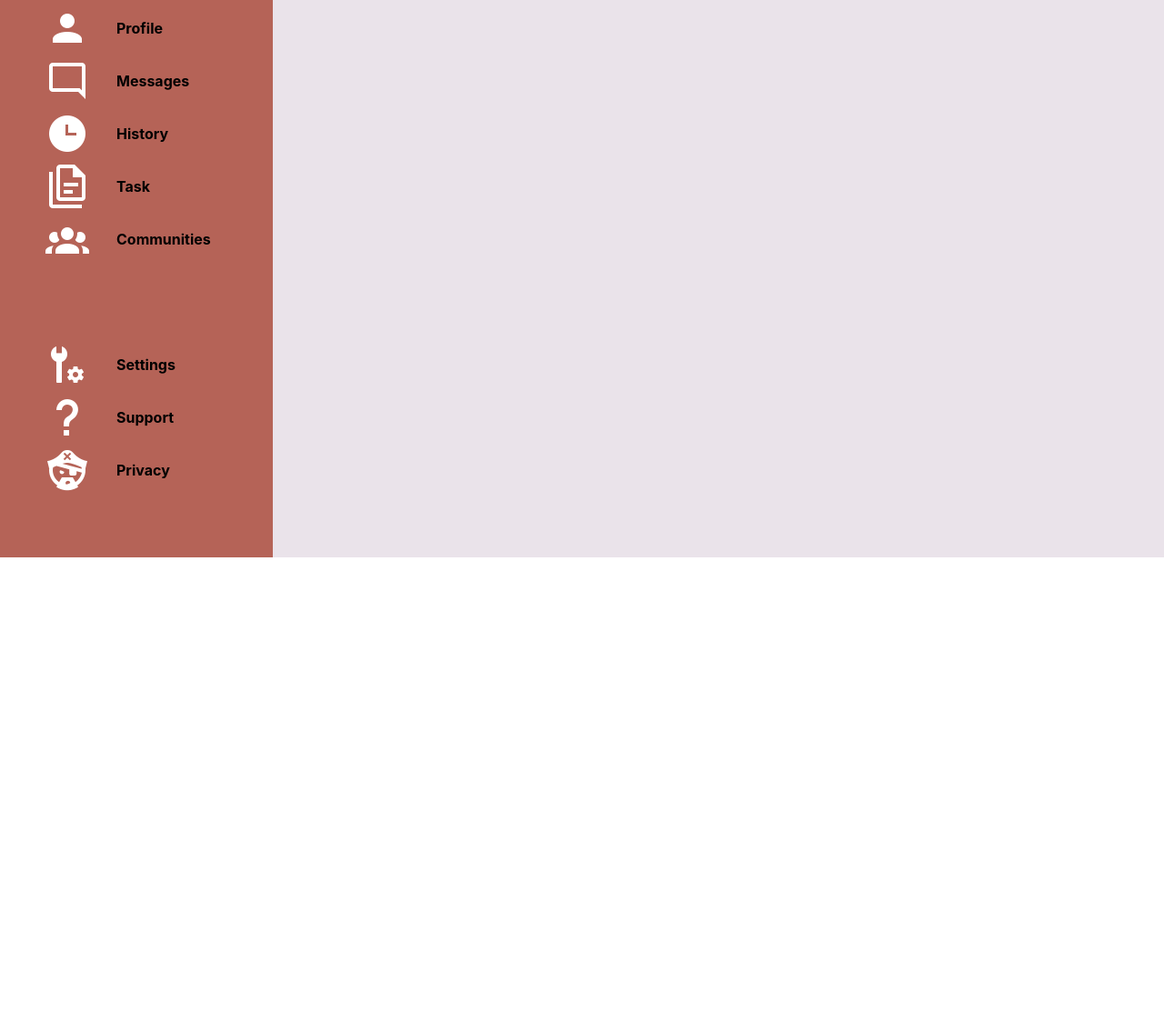
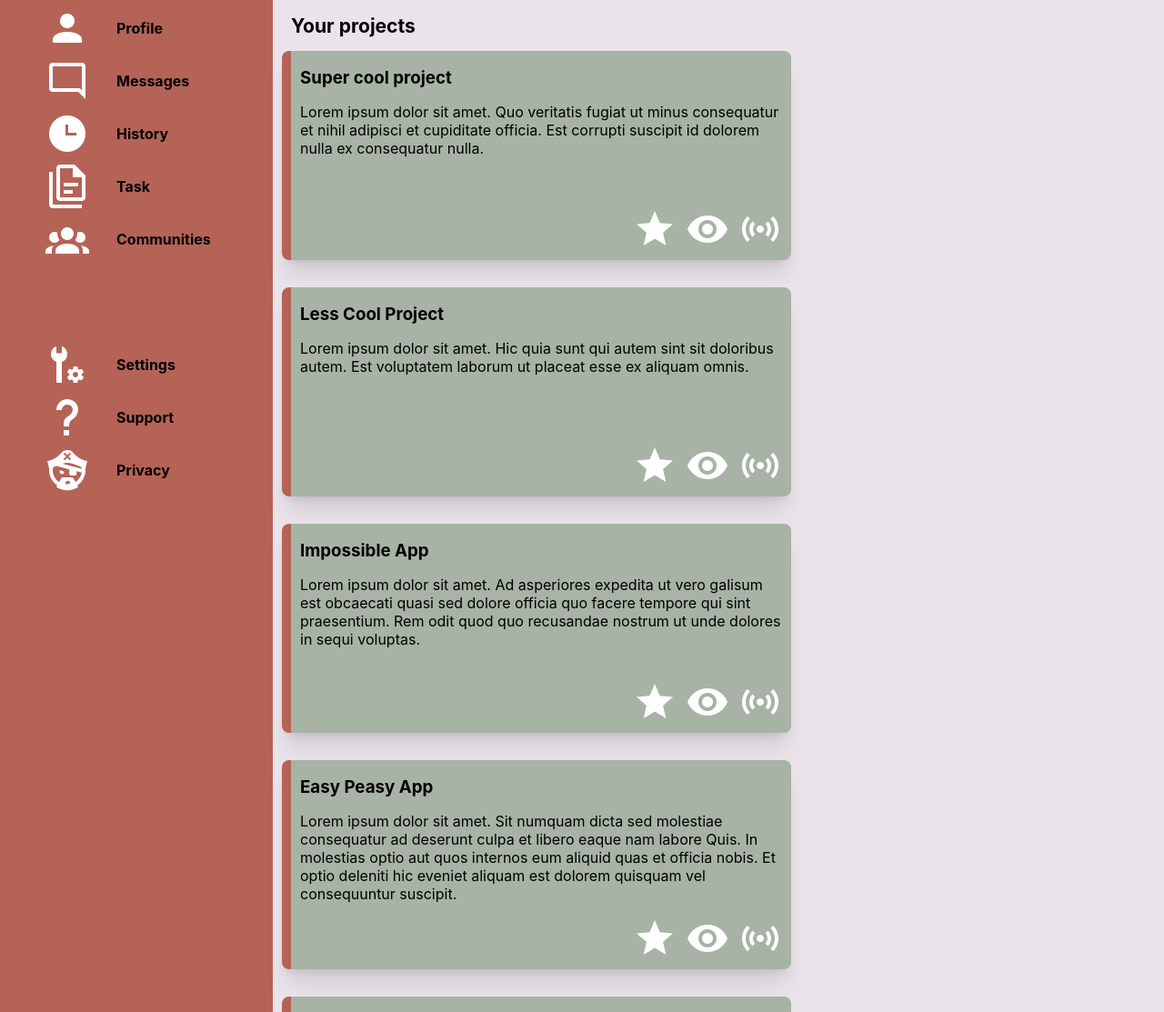
Before and after one commit to ufuksaylan/admin-dashboard, a plain HTML site: page index.html in a window 1280 px wide. Shown: the part 187-1300 px from the top of the page at 91% size. Before the commit the page ends 800 px from the top, so only its background shows below. Drawn offline with Linux system fonts and the light colour scheme.

Commit message:
update cards

```diff
--- a/index.html
+++ b/index.html
@@ -65,7 +65,87 @@
       </div>
     </div>
     <div class="main-content">
+      <span class="absolute-title"><h3>Your projects</h3></span>
 
+      <div class="main-left">
+        <div class="card">
+          <div class="main-left-text">
+            <h3>Super cool project</h3>
+            <p>
+              Lorem ipsum dolor sit amet. Quo veritatis fugiat ut minus consequatur et nihil adipisci et cupiditate officia. Est corrupti suscipit id dolorem nulla ex consequatur nulla.
+            </p>
+          </div>
+          <div class="main-left-icons">
+            <img src="./img/pngs/star.png" alt="star-icon" class="icon">
+            <img src="./img/pngs/eye.png" alt="eye-icon" class="icon">
+            <img src="./img/pngs/access-point.png" alt="" class="access-point-icon">
+          </div>
+        </div>
+        <div class="card">
+          <div class="main-left-text">
+            <h3>Less Cool Project</h3>
+            <p>Lorem ipsum dolor sit amet. Hic quia sunt qui autem sint sit doloribus autem. Est voluptatem laborum ut placeat esse ex aliquam omnis. </p>
+          </div>
+          <div class="main-left-icons">
+            <img src="./img/pngs/star.png" alt="star-icon" class="icon">
+            <img src="./img/pngs/eye.png" alt="eye-icon" class="icon">
+            <img src="./img/pngs/access-point.png" alt="" class="access-point-icon">
+          </div>
+        </div>
+        <div class="card">
+          <div class="main-left-text">
+            <h3>Impossible App</h3>
+            <p>Lorem ipsum dolor sit amet. Ad asperiores expedita ut vero galisum est obcaecati quasi sed dolore officia quo facere tempore qui sint praesentium. Rem odit quod quo recusandae nostrum ut unde dolores in sequi voluptas. </p>
+          </div>
+          <div class="main-left-icons">
+            <img src="./img/pngs/star.png" alt="star-icon" class="icon">
+            <img src="./img/pngs/eye.png" alt="eye-icon" class="icon">
+            <img src="./img/pngs/access-point.png" alt="" class="access-point-icon">
+          </div>
+        </div>
+        <div class="card">
+          <div class="main-left-text">
+            <h3>Easy Peasy App</h3>
+            <p>Lorem ipsum dolor sit amet. Sit numquam dicta sed molestiae consequatur ad deserunt culpa et libero eaque nam labore Quis. In molestias optio aut quos internos eum aliquid quas et officia nobis. Et optio deleniti hic eveniet aliquam est dolorem quisquam vel consequuntur suscipit. </p>
+          </div>
+          <div class="main-left-icons">
+            <img src="./img/pngs/star.png" alt="star-icon" class="icon">
+            <img src="./img/pngs/eye.png" alt="eye-icon" class="icon">
+            <img src="./img/pngs/access-point.png" alt="" class="access-point-icon">
+          </div>
+        </div>
+        <div class="card">
+          <div class="main-left-text">
+            <h3>Ad Blocker</h3>
+            <p>Lorem ipsum dolor sit amet. Sit numquam dicta sed molestiae consequatur ad deserunt culpa et libero eaque nam labore Quis. In molestias optio aut quos internos eum aliquid quas et officia nobis. Et optio deleniti hic eveniet aliquam est dolorem quisquam vel consequuntur suscipit. </p>
+
+          </div>
+          <div class="main-left-icons">
+            <img src="./img/pngs/star.png" alt="star-icon" class="icon">
+            <img src="./img/pngs/eye.png" alt="eye-icon" class="icon">
+            <img src="./img/pngs/access-point.png" alt="" class="access-point-icon">
+          </div>
+        </div>
+        <div class="card">
+          <div class="main-left-text">
+            <h3>Money Maker</h3>
+            <p>Lorem ipsum dolor sit amet. Sit numquam dicta sed molestiae consequatur ad deserunt culpa et libero eaque nam labore Quis. In molestias optio aut quos internos eum aliquid quas et officia nobis. Et optio deleniti hic eveniet aliquam est dolorem quisquam vel consequuntur suscipit. </p>
+          </div>
+          <div class="main-left-icons">
+            <img src="./img/pngs/star.png" alt="star-icon" class="icon">
+            <img src="./img/pngs/eye.png" alt="eye-icon" class="icon">
+            <img src="./img/pngs/access-point.png" alt="" class="access-point-icon">
+          </div>
+        </div>
+
+
+
+
+
+      </div>
+      <div class="main-right">
+
+      </div>
     </div>
 
   </div>
--- a/styles.css
+++ b/styles.css
@@ -9,6 +9,9 @@
   --clr-green-mint: #B4DBC0;
   --clr-slate: #EAE3EA;
   --clr-sea-foam: #A7B3A5;
+
+  --box-shadow-xl: 0 20px 25px -5px rgb(0 0 0 / 0.1), 0 8px 10px -6px rgb(0 0 0 / 0.1);
+  --box-shadow-below: 0 4px 2px -2px  rgb(0 0 0 / 0.1);
 }
 
 .container {
@@ -30,6 +33,7 @@
   grid-template-rows: auto auto;
   padding: 5px 30px;
   gap: 10px;
+  box-shadow: var(--box-shadow-below);
 }
 
 .search-input {
@@ -135,4 +139,46 @@
 .main-content {
   background: var(--clr-slate);
   grid-column: 2 / -1;
+  display: grid;
+  grid-template-columns: 1fr 400px;
+  padding-top: 20px;
+  position: relative;
+
 }
+
+.main-left {
+  display: grid;
+  grid-template-columns: repeat(auto-fit, minmax(350px, 1fr));
+  grid-auto-rows: 250px;
+  margin-top: 30px;
+  gap: 10px;
+}
+.main-left-icons{
+  display: flex;
+  justify-content: flex-end;
+  gap: 10px;
+}
+.card {
+  padding: 10px;
+  margin: 10px;
+  border-left: solid 10px var(--clr-red);
+  border-radius: 8px;
+  background-color: var(--clr-sea-foam);
+  box-shadow: var(--box-shadow-xl);
+  display: flex;
+  flex-direction: column;
+  justify-content: space-between;
+}
+
+.card h3 {
+  margin-bottom: 1rem;
+  margin-top: 0.5rem;
+}
+
+.absolute-title {
+  position: absolute;
+  left: 20px;
+  top: 20px;
+  font-weight: bolder;
+  font-size: large;
+}
```
Also changed, not shown: img/pngs/access-point.png (added), img/pngs/eye.png (added), img/pngs/star.png (added).
